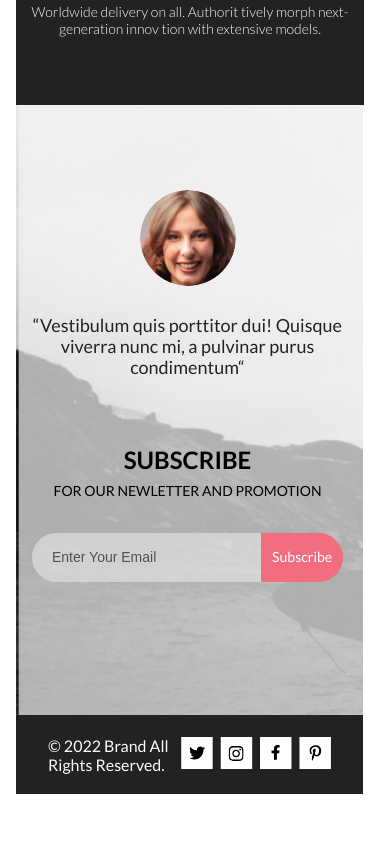
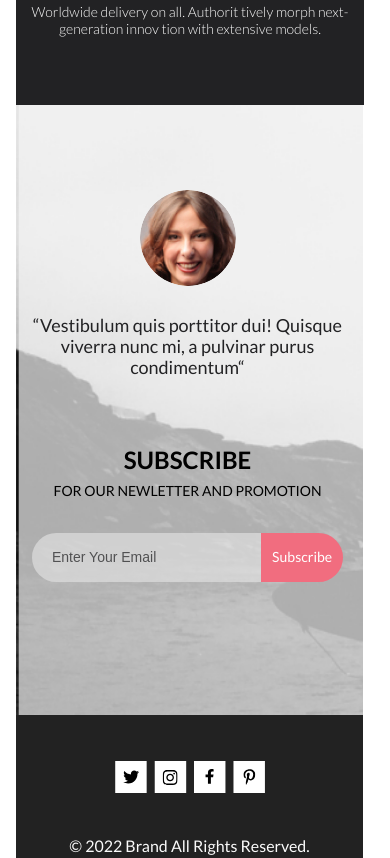
Before and after one commit to MarkovaOlga/Hometask06_html_css, a plain HTML site: page index.html in a window 390 px wide. Shown: the part 5910-6768 px from the top of the page. Before the commit the page ends 6704 px from the top, so only its background shows below. Drawn offline with Linux system fonts and the light colour scheme.

Commit message:
hometask09 part4 added

```diff
--- a/style.css
+++ b/style.css
@@ -717,6 +717,16 @@ body {
     }
     .footer__copyright {
         width: 347px;
+        height: 143px;
+        justify-content: center;
+        flex-direction: column-reverse;
+    }
+    .social__icons {
+        margin: 43px 114px 40px 114px
+    }
+    .copyright {
+        margin-left: 50px;
+        margin-right: 50px;
     }
 
 }
```
